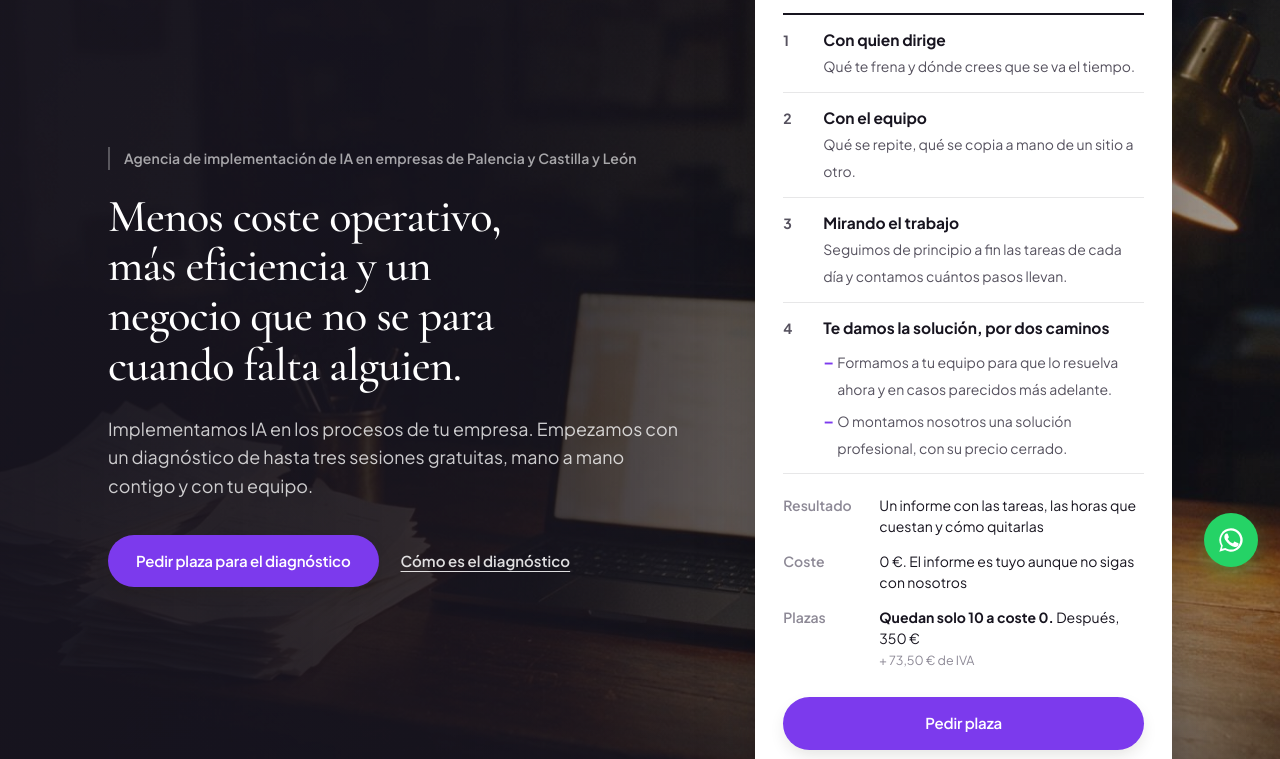
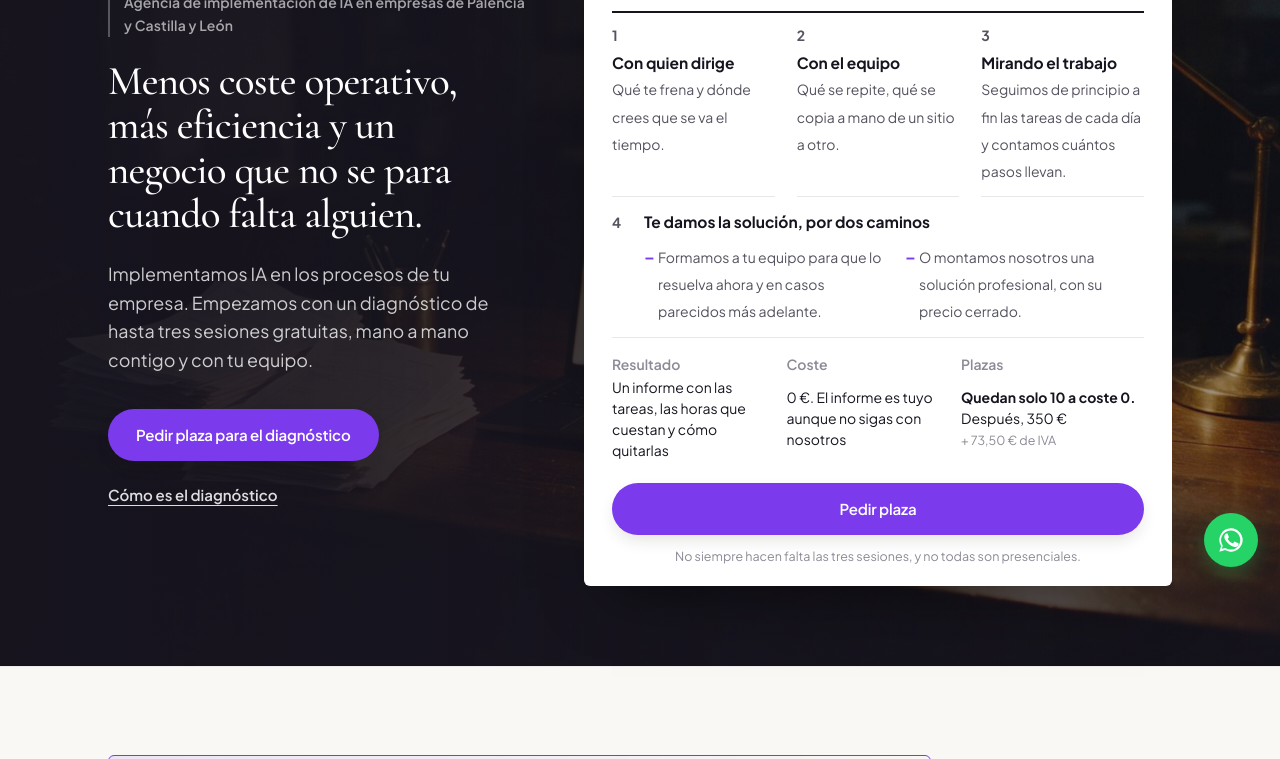
Before and after one commit to marirrodriga-sl/marirrodriga-web, a plain HTML site: page index.html in a window 1280 px wide. Shown: the part 211-970 px from the top of the page. Drawn offline with nearby package versions, Linux system fonts and the light colour scheme; no server answers; a script that the page names is missing.

Commit message:
Home: la hoja del diagnóstico, más ancha y más baja en escritorio
Las tres sesiones en fila, la 4.ª fase a todo el ancho y el pie en fila.
El texto de la izquierda sube unos 150 px. Móvil sin cambios.

Co-Authored-By: Claude Opus 5.5 <noreply@anthropic.com>

```diff
--- a/assets/home.css
+++ b/assets/home.css
@@ -306,6 +306,22 @@
 /* Enlaces bajo la ficha de Ismael (12-11-2026): a Conócenos y a la página de Palencia. */
 .hm-persona-mas { margin-top: 16px; }
 
+/* Escritorio (16-11-2026, petición de Ismael): la hoja era tan alta que
+   empujaba el texto de la izquierda hacia abajo. Ahora es más ancha y más
+   baja: las tres sesiones en fila, la 4.ª fase a todo el ancho con sus dos
+   caminos lado a lado, y el pie (resultado, coste, plazas) también en fila. */
+@media (min-width: 921px) {
+  .hm-rejilla { grid-template-columns: minmax(0, 5fr) minmax(0, 7fr); gap: 56px; }
+  .hm-titular { font-size: clamp(34px, 3.2vw, 46px); }
+  .hm-hoja { padding: 24px 28px 20px; }
+  .hm-sesiones { display: grid; grid-template-columns: repeat(3, minmax(0, 1fr)); column-gap: 22px; }
+  .hm-sesiones > li { grid-template-columns: 1fr; gap: 4px; align-content: start; }
+  .hm-sesiones > li.hm-ses-final { grid-column: 1 / -1; grid-template-columns: 22px 1fr; gap: 10px; }
+  .hm-ses-final .hm-ramas { display: grid; grid-template-columns: 1fr 1fr; column-gap: 22px; }
+  .hm-hoja-pie { display: grid; grid-template-columns: 1fr 1fr 1.2fr; column-gap: 22px; margin: 12px 0 18px; }
+  .hm-hoja-pie div { grid-template-columns: 1fr; gap: 2px; padding: 4px 0; }
+}
+
 /* Móvil (12-11-2026, petición de Ismael): la hoja del diagnóstico va justo
    después del texto, y debajo de ella solo el enlace «Cómo es el
    diagnóstico». El botón «Pedir plaza» de la cabecera sobra en móvil: la
--- a/index.html
+++ b/index.html
@@ -70,7 +70,7 @@
   <link rel="stylesheet" href="/assets/base.css?v=20261112c">
   <link rel="stylesheet" href="/assets/asesoria.css">
   <link rel="stylesheet" href="/assets/diagnostico.css?v=20261112">
-  <link rel="stylesheet" href="/assets/home.css?v=20261112h">
+  <link rel="stylesheet" href="/assets/home.css?v=20261116a">
 </head>
 <body class="home">
 
```
